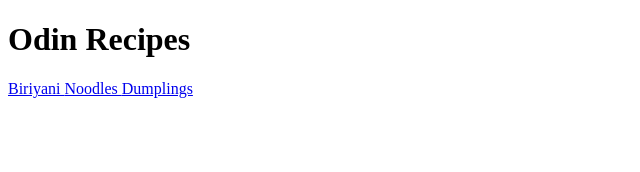
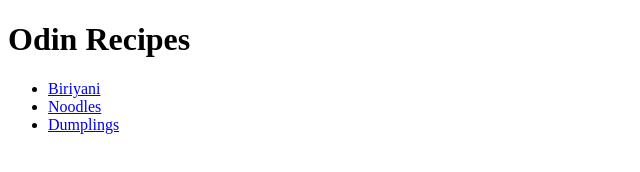
Before and after one commit to SaiDushyant/odin-recipes, a plain HTML site: page index.html in a window 1280 px wide. Shown: the whole page, without its empty margins (0-640 px from the left). Drawn offline with Linux system fonts and the light colour scheme.

Commit message:
Added Unordered list to navigation links

```diff
--- a/index.html
+++ b/index.html
@@ -7,8 +7,10 @@
 </head>
 <body>
     <h1>Odin Recipes</h1>
-    <a href="recipes/biriyani.html">Biriyani </a>
-    <a href="recipes/Buttered Noodles.html">Noodles </a>
-    <a href="recipes/Dumplings.html">Dumplings </a>
+    <ul>
+        <li><a href="recipes/biriyani.html">Biriyani</a></li>
+        <li><a href="recipes/Buttered Noodles.html">Noodles</a></li>
+        <li><a href="recipes/Dumplings.html">Dumplings</a></li>
+    </ul>
 </body>
 </html>
```
